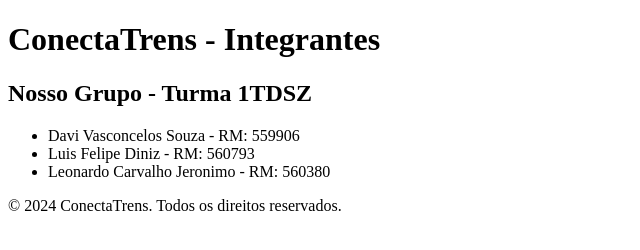
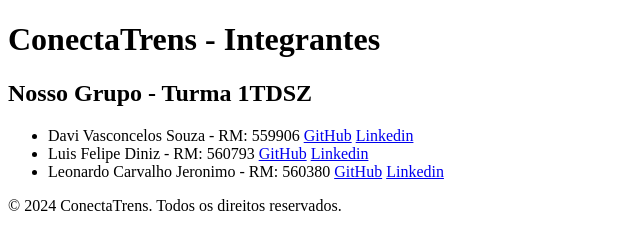
Before and after one commit to conectatrens/conecta-trens, a plain HTML site: page integrantes.html in a window 1280 px wide. Shown: the whole page, without its empty margins (0-640 px from the left). Drawn offline with Linux system fonts and the light colour scheme.

Commit message:
feat: add links

```diff
--- a/integrantes.html
+++ b/integrantes.html
@@ -1,8 +1,8 @@
 <!DOCTYPE html>
 <html lang="pt-br">
   <head>
-    <meta charset="UTF-8">
-    <meta name="viewport" content="width=device-width, initial-scale=1.0">
+    <meta charset="UTF-8" />
+    <meta name="viewport" content="width=device-width, initial-scale=1.0" />
     <title>ConectaTrens - Integrantes</title>
   </head>
   <body>
@@ -13,9 +13,25 @@
     <main>
       <h2>Nosso Grupo - Turma 1TDSZ</h2>
       <ul>
-            <li>Davi Vasconcelos Souza - RM: 559906</li>
-            <li>Luis Felipe Diniz - RM: 560793</li>
-            <li>Leonardo Carvalho Jeronimo - RM: 560380</li>
+        <li>
+          Davi Vasconcelos Souza - RM: 559906
+          <a href="https://github.com/davivsouza">GitHub</a>
+          <a href="https://linkedin.com/in/davi-dev/">Linkedin</a>
+        </li>
+        <li>
+          Luis Felipe Diniz - RM: 560793
+          <a href="https://github.com/dinizz2911">GitHub</a>
+          <a href="https://www.linkedin.com/in/luisfelipediniz">Linkedin</a>
+        </li>
+        <li>
+          Leonardo Carvalho Jeronimo - RM: 560380
+          <a href="https://github.com/Leocarvalhosx">GitHub</a>
+          <a
+            href="
+                https://www.linkedin.com/in/leonardo-carvalho-974832275"
+            >Linkedin</a
+          >
+        </li>
       </ul>
     </main>
 
```
Lines whose indentation alone changed are shown as unchanged.
